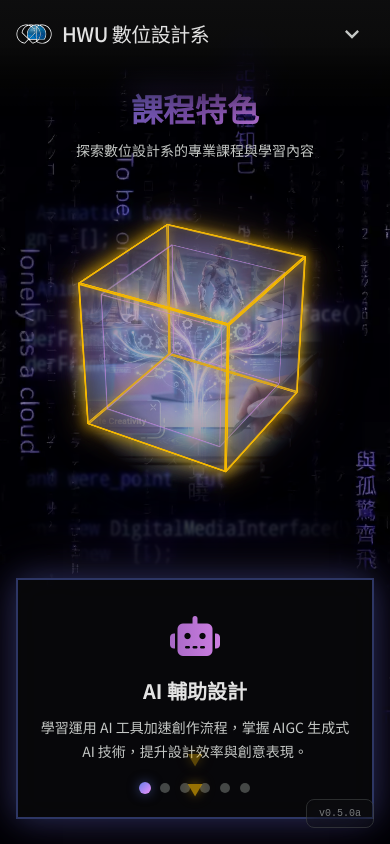
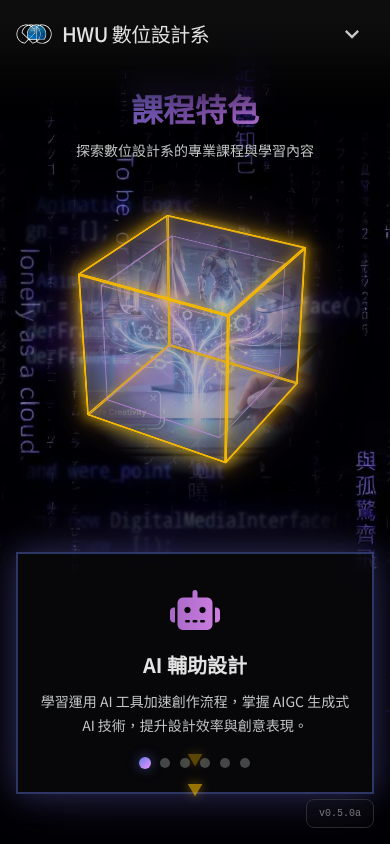
Before and after one commit to hwudigidev-creator/www, a React (Vite) app in the folder frontend/: page /#/products in a window 390 px wide. Shown: the top 844 px of the page. Built offline with nearby package versions, Linux system fonts and the light colour scheme; no server answers.

Commit message:
Update styles.css

```diff
--- a/frontend/src/assets/styles.css
+++ b/frontend/src/assets/styles.css
@@ -3451,9 +3451,17 @@ body {
   /* Products Page Mobile */
   .products-fixed-section {
     top: 140px;
+    bottom: auto;
     grid-template-columns: 1fr;
+    grid-template-rows: auto auto;
+    align-items: start;
     padding: 16px;
     gap: 16px;
+  }
+
+  .product-display {
+    align-items: start;
+    height: auto;
   }
 
   .cube-showcase {
```
